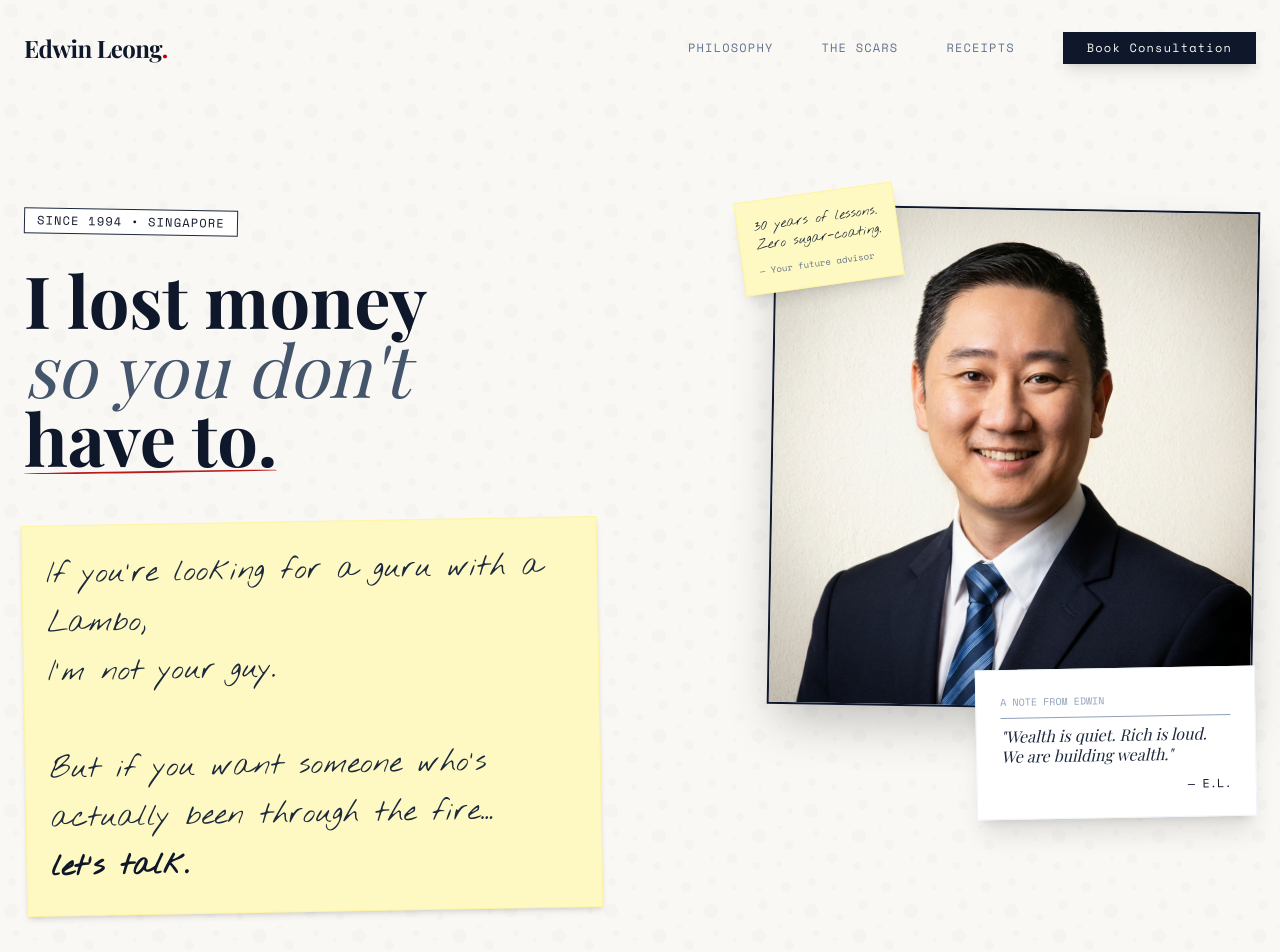
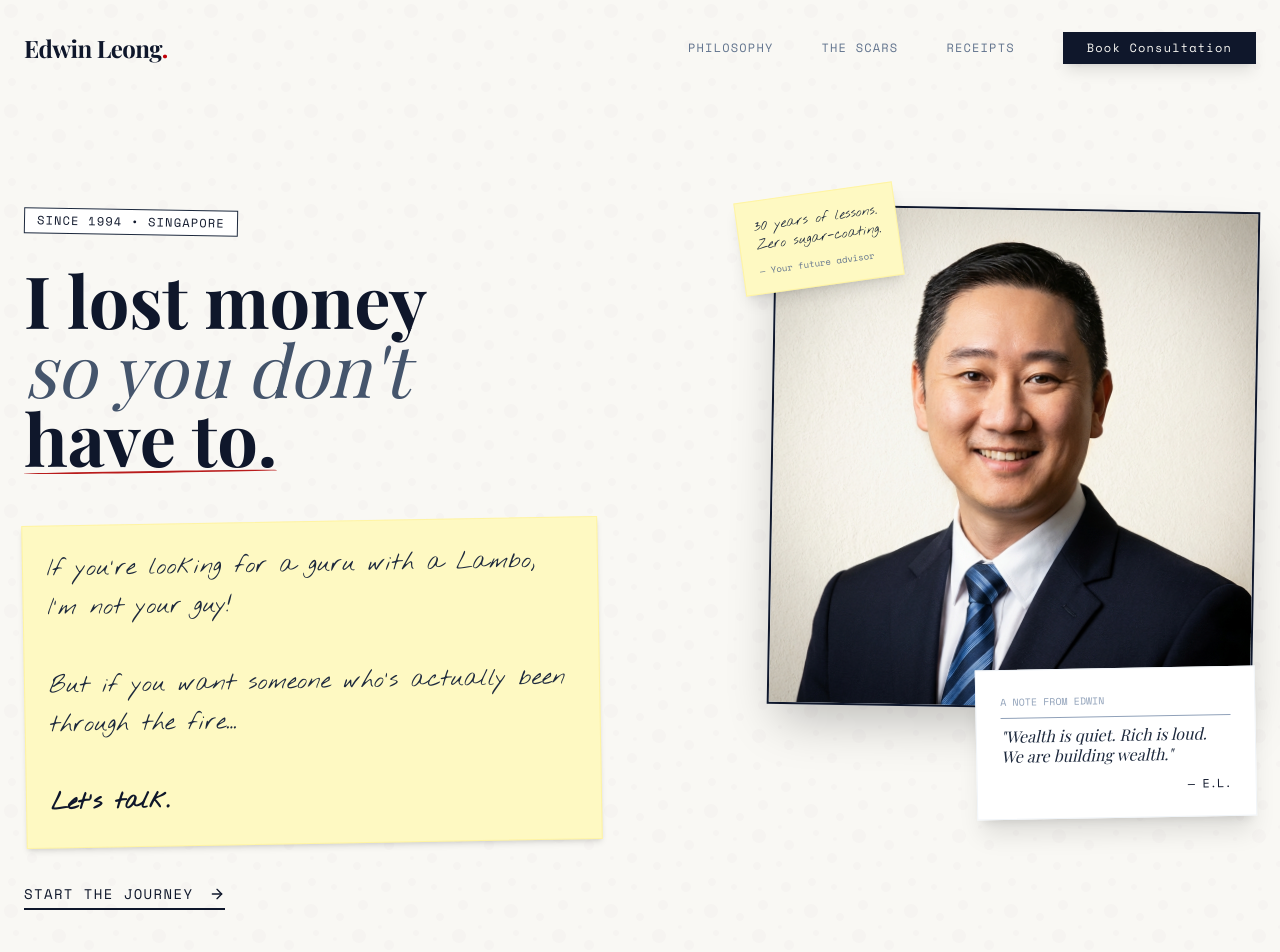
Before and after one commit to usama-1998/edwin-leon, a Next.js app: page / in a window 1280 px wide. Shown: the top 952 px of the page. Built offline with nearby package versions, Linux system fonts and the light colour scheme; a web font is replaced by a local one.

Commit message:
Update sticky note: exact formatting and smaller text size

```diff
--- a/src/components/HeroSection.tsx
+++ b/src/components/HeroSection.tsx
@@ -25,14 +25,14 @@ const HeroSection: React.FC<HeroSectionProps> = ({ onOpenModal }) => {
                         <span className="font-serif font-bold hand-underline">have to.</span>
                     </h1>
 
-                    {/* Yellow sticky note with larger text and line breaks */}
+                    {/* Yellow sticky note with formatted text */}
                     <div className="max-w-xl bg-yellow-100 p-6 shadow-md rotate-[-1deg] border border-yellow-200/50 mb-10">
-                        <p className="font-hand text-2xl md:text-3xl text-slate-800 leading-relaxed">
-                            If you&apos;re looking for a guru with a Lambo,
-                            <br />I&apos;m not your guy.
+                        <p className="font-hand text-xl md:text-2xl text-slate-800 leading-relaxed">
+                            If you&apos;re looking for a guru with a Lambo, I&apos;m not your guy!
                             <br /><br />
                             But if you want someone who&apos;s actually been through the fire...
-                            <br /><span className="text-slate-900 font-semibold">let&apos;s talk.</span>
+                            <br /><br />
+                            <span className="text-slate-900 font-semibold">Let&apos;s talk.</span>
                         </p>
                     </div>
 
```
